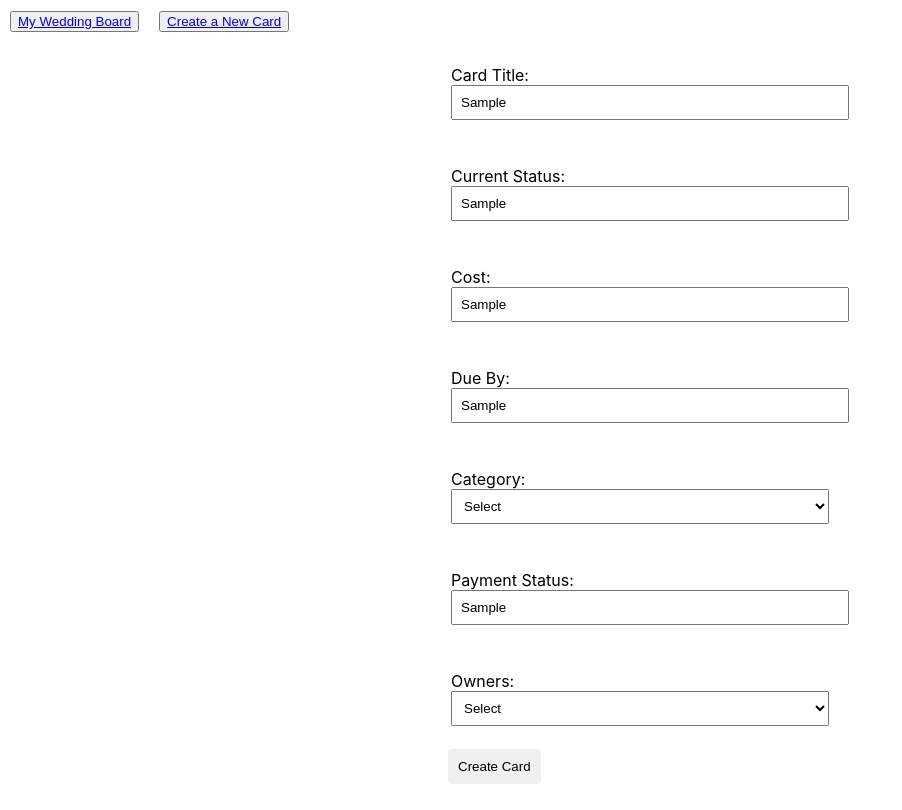
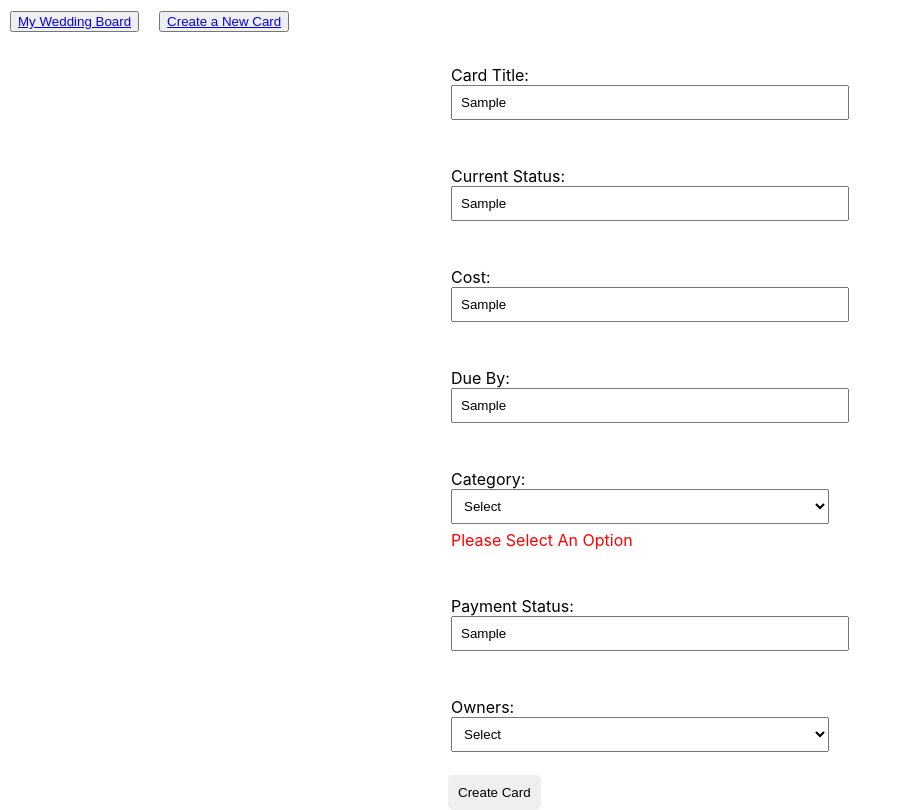
Before and after one commit to jasonbracco/WeddingWizard, a React (Create React App) app: page /createnew in a window 1280 px wide. Both pictures are taken after typing "Sample", "Sample", "Sample", "Sample", "Sample" into the empty fields and a click on the button "Create Card". Shown: the whole page, without its empty margins (0-902 px from the left). Built offline with nearby package versions, Linux system fonts and the light colour scheme; no server answers.

Commit message:
frontend form validations set up

```diff
--- a/src/App.css
+++ b/src/App.css
@@ -123,6 +123,10 @@
     padding: 8px;
 }
 
+.form-error-text {
+    color: red
+}
+
 .card-form button {
     padding: 10px;
     border: none;
--- a/src/CreateNewCard.js
+++ b/src/CreateNewCard.js
@@ -5,13 +5,23 @@ function CreateNewCard() {
   const [currentUpdate, setCurrentUpdate] = useState("");
   const [cost, setCost] = useState("");
   const [dueByDate, setDueByDate] = useState("");
-  const [category, setCategory] = useState("");
+  const [category, setCategory] = useState("hidden");
   const [paymentStatus, setPaymentStatus] = useState("");
-  const [owner, setOwner] = useState(" ");
+  const [owner, setOwner] = useState("hidden");
+  const [ownerError, setOwnerError] = useState(false);
+  const [categoryError, setCategoryError] = useState(false);
 
   const createNewCardSubmit = async (event) => {
     event.preventDefault();
+    console.log(category);
 
+    if (category === "hidden") {
+      setCategoryError(true);
+    } else if (owner === "hidden") {
+      setOwnerError(true);
+    } else {
+      setOwnerError(false);
+      setCategoryError(false);
       const newCard = {
         title: cardTitle,
         update: currentUpdate,
@@ -36,15 +46,16 @@ function CreateNewCard() {
           setCardTitle("");
           setCurrentUpdate("");
           setCost("");
+          setCategory("");
           setDueByDate("");
           setPaymentStatus("");
           setOwner("");
         } else {
           console.error("Failed to create card:", response.statusText);
         }
+      } catch (error) {
+        console.error("Error:", error);
       }
-    catch (error) {
-      console.error("Error:", error);
     }
   };
 
@@ -54,6 +65,7 @@ function CreateNewCard() {
         <label>
           Card Title:
           <input
+            required
             type="text"
             placeholder="Title"
             value={cardTitle}
@@ -65,6 +77,7 @@ function CreateNewCard() {
         <label>
           Current Status:
           <input
+            required
             type="text"
             placeholder="Status"
             value={currentUpdate}
@@ -76,6 +89,7 @@ function CreateNewCard() {
         <label>
           Cost:
           <input
+            required
             type="text"
             placeholder="Cost"
             value={cost}
@@ -87,6 +101,7 @@ function CreateNewCard() {
         <label>
           Due By:
           <input
+            required
             type="text"
             placeholder="Due By Date"
             value={dueByDate}
@@ -97,24 +112,36 @@ function CreateNewCard() {
         <br></br>
         <label>
           Category:
-            <select value={category} onChange={(e) => setCategory(e.target.value)} defaultValue="hidden">
-                <option value="hidden" hidden>Select</option>
+          <select
+            value={category}
+            onChange={(e) => setCategory(e.target.value)}
+            defaultValue="hidden"
+          >
+            <option value="hidden" hidden>
+              Select
+            </option>
             <option value="food-and-drink">Food and Drink</option>
             <option value="entertainment">Entertainment</option>
             <option value="rentals">Rentals</option>
             <option value="paper-goods">Paper Goods</option>
             <option value="clothing">Clothing</option>
             <option value="travel-transport">Travel/Transport</option>
-                <option value="photography-videography">Photography/Videography</option>
+            <option value="photography-videography">
+              Photography/Videography
+            </option>
             <option value="decorations-florals">Decorations and Florals</option>
             <option value="add-ons">Add Ons</option>
           </select>
         </label>
+        {categoryError ? (
+          <label className="form-error-text">Please Select An Option</label>
+        ) : null}
         <br></br>
         <br></br>
         <label>
           Payment Status:
           <input
+            required
             type="text"
             placeholder="Payment Status"
             value={paymentStatus}
@@ -125,13 +152,22 @@ function CreateNewCard() {
         <br></br>
         <label>
           Owners:
-          <select value={owner} onChange={(e) => setOwner(e.target.value)} defaultValue="Select">
-                <option value="hidden" hidden>Select</option>
+          <select
+            value={owner}
+            onChange={(e) => setOwner(e.target.value)}
+            defaultValue="Select"
+          >
+            <option value="hidden" hidden>
+              Select
+            </option>
             <option value="planner">Venture North</option>
             <option value="julia">Julia</option>
             <option value="jason">Jason</option>
           </select>
         </label>
+        {ownerError ? (
+          <label className="form-error-text">Please Select An Option</label>
+        ) : null}
         <br></br>
         <button type="submit">Create Card</button>
       </form>
```
Lines whose indentation alone changed are shown as unchanged.
